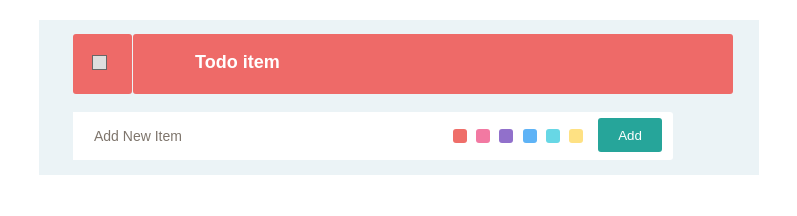
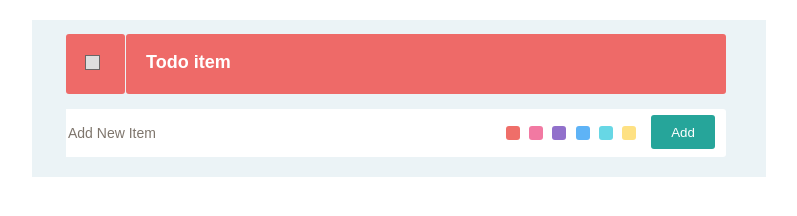
Before and after one commit to ElenaKolomietsET/project, a plain HTML site: page index.html in a window 1280 px wide. Shown: the whole page, without its empty margins (241-1038 px from the left). Drawn offline with nearby package versions, Linux system fonts and the light colour scheme.

Commit message:
ГОТОВО!

```diff
--- a/st.css
+++ b/st.css
@@ -77,26 +77,29 @@ table {
 	background: #ebf3f6;
 	margin: 0 auto;
 	margin-top: 20px;
-	width: 720px;
-	min-height: 155px;
+	width: 620px;
+	min-height: 123px;
+	word-wrap: break-word;
+	padding: 14px 80px 20px 34px;
 }
 .wrapper_div{
 
 	width:602px;
 	min-height: 59px;
-padding: 14px 80px 1px 34px;
+
 
 }
 .div{
-	width:600px;
+/*	width:600px;
 
-margin-bottom: 2px;
+margin-bottom: 2px;*/
 }
 .container{
 
 	width:100%;
 	min-height: 59px;
 	position: relative;
+	margin-bottom: 2px;
 }
 .item{
 background: #ee6a68;
@@ -105,6 +108,7 @@ z-index: 2;
 border-radius: 3px;
 height: 100%;
 top: 0;
+
 }
 .div .container .item.i1{
 width: 59px;
@@ -114,7 +118,7 @@ background: #ee6a68;
 }
 
 .div .container .item.i2{
-width: 100%;
+width: 600px;
 
 left: 59px;
 	margin-left: 1px;
@@ -149,7 +153,7 @@ z-index: 10;
 .Todo{
 	color: white;
 	font: 550 18px arial;
-	margin-left: 42px;
+	/*margin-left: 42px;*/
 }
 
 #TodoItem{
@@ -168,9 +172,9 @@ background: black;
 background: white;
 	display: grid;
 	grid-template-columns: 120px auto 130px 90px;
-width: 600px;
+width: 660px;
 min-height: 48px;
-margin: 15px 80px 60px 34px;
+margin: 15px 0 0 0;
 border-radius: 3px;
 
 }
@@ -188,7 +192,7 @@ outline: none;
 border: none;
  	color: #7e756c;
  font: 14px arial;
- padding-left: 21px;
+/* padding-left: 21px;*/
 
  }
 .container_colors{
--- a/style.js
+++ b/style.js
@@ -81,7 +81,7 @@ $(".create").find('.Todo').addClass('TodoText');
 $(".create").find('.item').css('background',colors[Math.floor(Math.random() * colors.length)]);
 $(".create").find('#TodoItem').addClass('TodoItemClone');
 
-$('.div').attr('id', function() { return $('.div').index()+"1"; });
+
 
 });
 
@@ -94,6 +94,3 @@ var val = $('#AddNewItem').val();//Получаем данные из input
   $('.TodoText').html(val);//Вставляем значение в тег с классом txt
 
 });
-
-
-/*$('.c1').css('background', '#ef6e69');*/
```
Also changed, not shown: index.html (+2 -27 lines).
